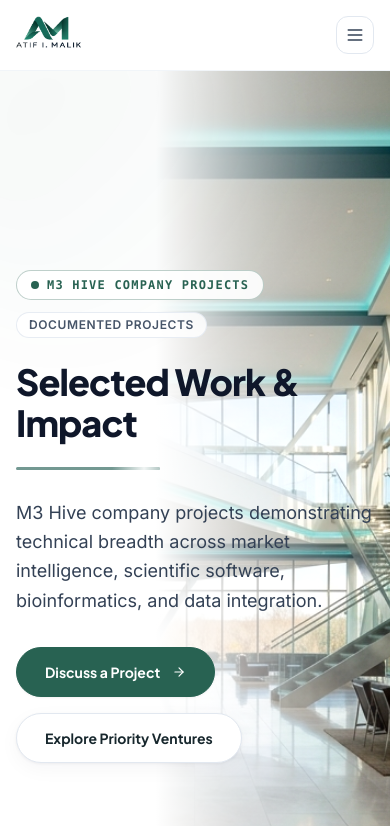
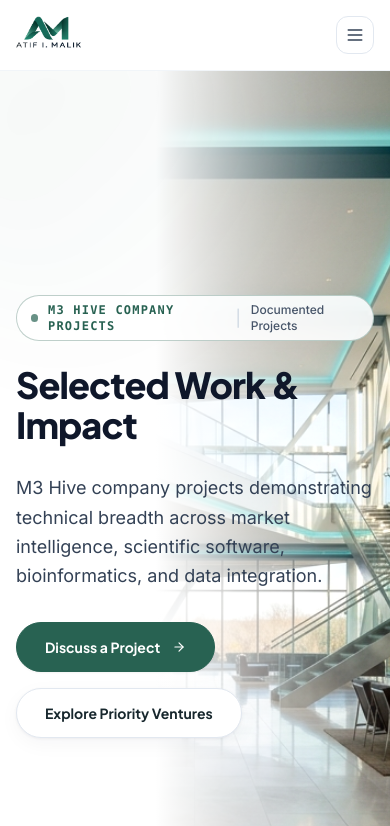
Before and after one commit to mnoumanrasheed/portfolio-atif-malik, a React (Vite) app: page /work in a window 390 px wide. Shown: the top 826 px of the page. Built offline with nearby package versions, Linux system fonts and the light colour scheme; a web font is replaced by a local one.

Commit message:
fix(heroes): remove green accent lines under headings in Work and Contact heroes and unify badge tags

```diff
--- a/src/pages/Contact.tsx
+++ b/src/pages/Contact.tsx
@@ -19,7 +19,7 @@
 import { ScrollReveal } from '../components/motion/ScrollReveal';
 import { HeroBackground } from '../components/ui/HeroBackground';
 import { BorderBeam } from '../components/ui/BorderBeam';
-import { AnimatedBeamDivider, AnimatedLineAccent } from '../components/ui/AnimatedLine';
+import { AnimatedBeamDivider } from '../components/ui/AnimatedLine';
 import { ExecutiveLogo } from '../components/ui/ExecutiveLogo';
 
 const ENQUIRY_TYPES = [
@@ -162,8 +162,6 @@
               <h1 className="font-display text-4xl sm:text-5xl lg:text-[52px] xl:text-[58px] font-extrabold text-slate-900 tracking-tight leading-[1.12]">
                 Discuss a Project
               </h1>
-
-              <AnimatedLineAccent glowColor="cyan" className="mt-2 mb-3" />
 
               <p className="text-base sm:text-lg text-slate-700 leading-relaxed font-normal">
                 If you are exploring AI adoption, a product pilot, technology integration, research collaboration or a custom digital platform, share the challenge and the outcome you are working toward.
--- a/src/pages/Work.tsx
+++ b/src/pages/Work.tsx
@@ -10,7 +10,6 @@
 import { Button } from '../components/ui/Button';
 import { ScrollReveal } from '../components/motion/ScrollReveal';
 import { HeroBackground } from '../components/ui/HeroBackground';
-import { AnimatedLineAccent } from '../components/ui/AnimatedLine';
 
 export const Work: React.FC = () => {
   const [activeFilter, setActiveFilter] = useState<string>('all');
@@ -45,23 +44,22 @@
         <div className="max-w-7xl mx-auto px-4 sm:px-6 lg:px-8 w-full">
           <ScrollReveal>
             <div className="max-w-3xl space-y-6 sm:space-y-7">
-              <div className="flex flex-wrap items-center gap-3">
-                <span className="inline-flex items-center gap-2 px-3.5 py-1.5 rounded-full bg-white/90 backdrop-blur-md border border-[#286252]/30 shadow-xs">
-                  <span className="w-2 h-2 rounded-full bg-[#286252]" />
-                  <span className="text-xs font-mono font-bold tracking-widest text-brand uppercase">
+              <div>
+                <div className="inline-flex items-center gap-2.5 px-3.5 py-1.5 rounded-full bg-white/90 backdrop-blur-md border border-[#286252]/30 shadow-xs">
+                  <span className="w-2 h-2 rounded-full bg-[#286252] animate-pulse" />
+                  <span className="text-xs font-mono font-bold tracking-widest text-[#286252] uppercase">
                     M3 Hive Company Projects
                   </span>
-                </span>
-                <span className="text-xs font-semibold text-slate-600 uppercase tracking-wider bg-white/85 backdrop-blur-sm px-3 py-1 rounded-full border border-slate-200/80">
-                  Documented Projects
-                </span>
+                  <span className="text-slate-300">|</span>
+                  <span className="text-xs font-medium text-slate-600">
+                    Documented Projects
+                  </span>
+                </div>
               </div>
 
               <h1 className="font-display text-4xl sm:text-5xl lg:text-[52px] xl:text-[58px] font-extrabold text-slate-900 tracking-tight leading-[1.12]">
                 Selected Work &amp; Impact
               </h1>
-
-              <AnimatedLineAccent width="w-36 sm:w-48" height="h-[3px]" />
 
               <p className="text-lg sm:text-xl text-slate-700 leading-relaxed font-normal pt-1 max-w-2xl">
                 M3 Hive company projects demonstrating technical breadth across market intelligence, scientific software, bioinformatics, and data integration.
```
